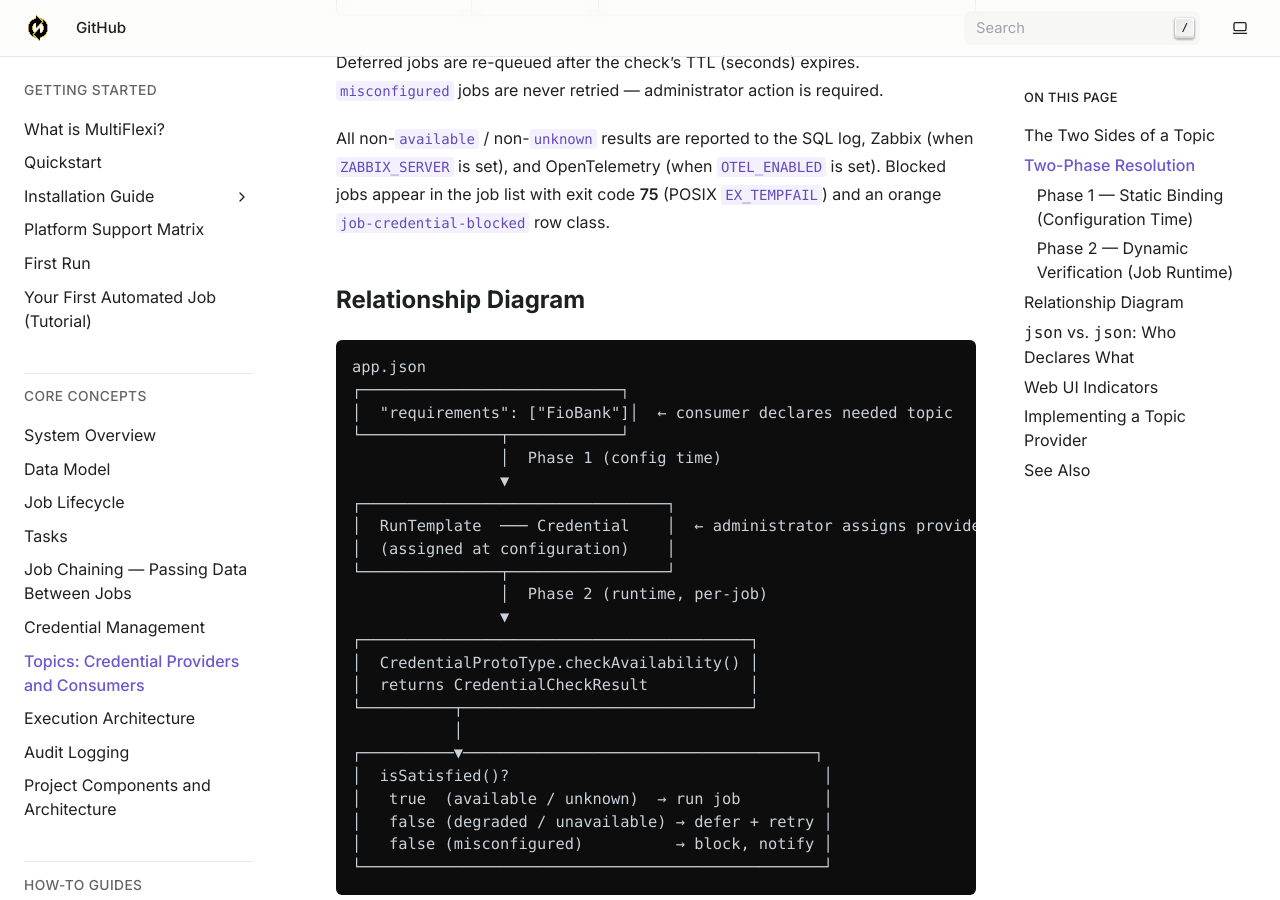
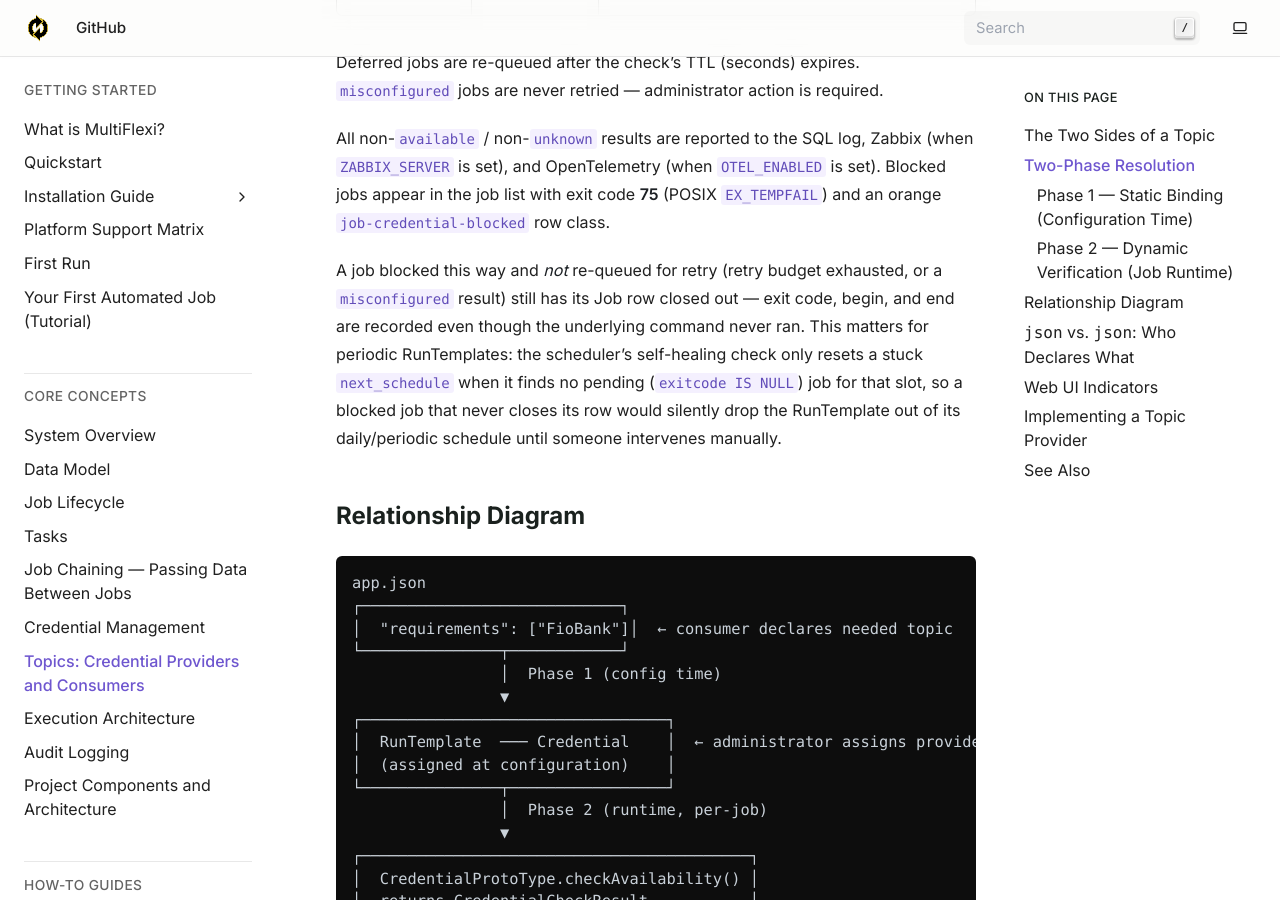
Before and after one commit to VitexSoftware/multiflexi-doc-en, a Sphinx documentation site: the page built from source/concepts/topics.rst, in a window 1280 px wide and 900 px high, scrolled down 2088 px. Built offline with Sphinx 7.4.7, drawn with Linux system fonts in a browser that asks for light colours.

Commit message:
docs(topics): clarify behavior of blocked jobs in periodic RunTemplates
Co-Authored-By: Claude Sonnet 5 <noreply@anthropic.com>

```diff
--- a/source/concepts/topics.rst
+++ b/source/concepts/topics.rst
@@ -94,6 +94,15 @@ All non-``available`` / non-``unknown`` results are reported to the SQL log,
 Zabbix (when ``ZABBIX_SERVER`` is set), and OpenTelemetry (when ``OTEL_ENABLED``
 is set). Blocked jobs appear in the job list with exit code **75** (POSIX
 ``EX_TEMPFAIL``) and an orange ``job-credential-blocked`` row class.
+
+A job blocked this way and *not* re-queued for retry (retry budget exhausted,
+or a ``misconfigured`` result) still has its Job row closed out — exit code,
+begin, and end are recorded even though the underlying command never ran.
+This matters for periodic RunTemplates: the scheduler's self-healing check
+only resets a stuck ``next_schedule`` when it finds no pending (``exitcode
+IS NULL``) job for that slot, so a blocked job that never closes its row
+would silently drop the RunTemplate out of its daily/periodic schedule
+until someone intervenes manually.
 
 Relationship Diagram
 --------------------
```
